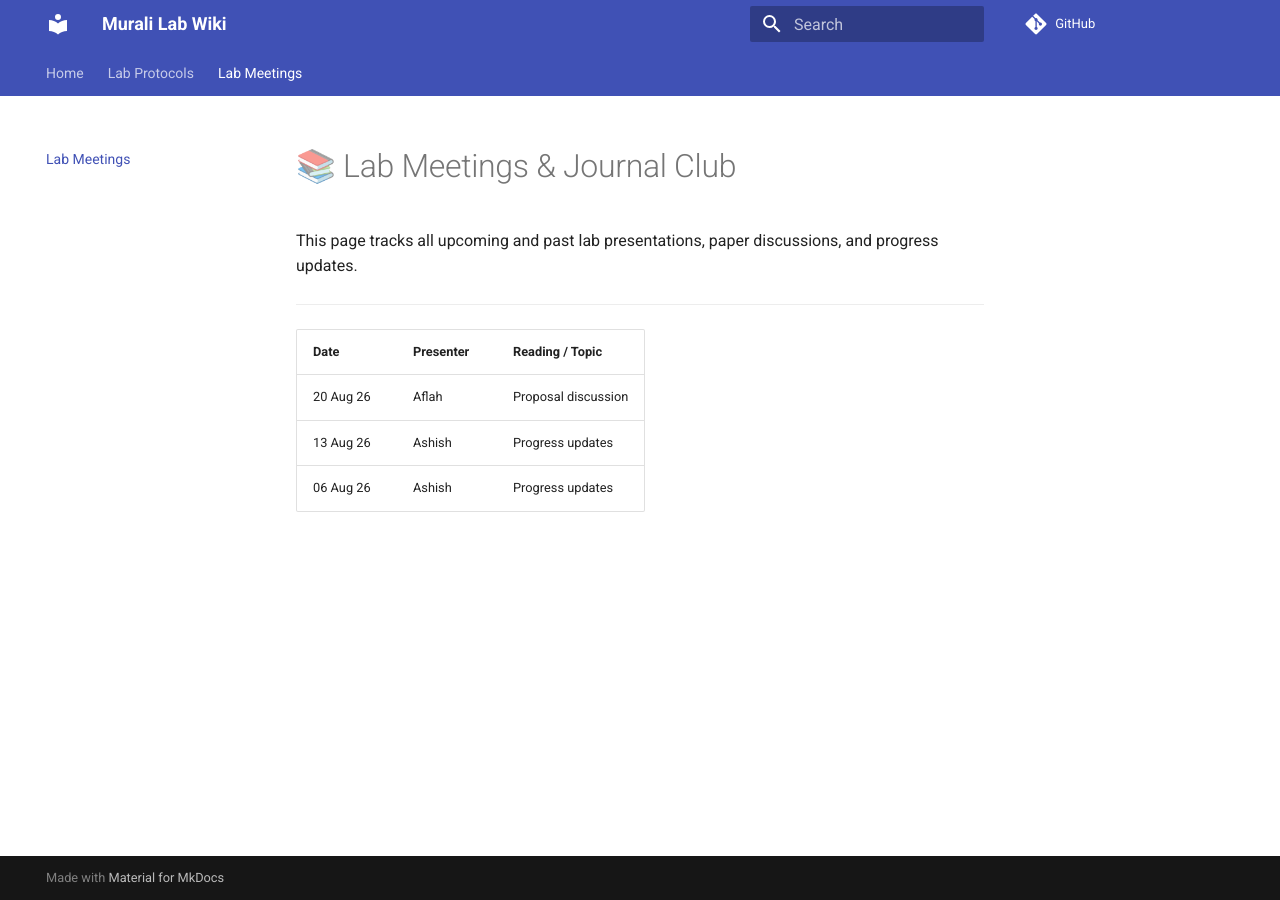
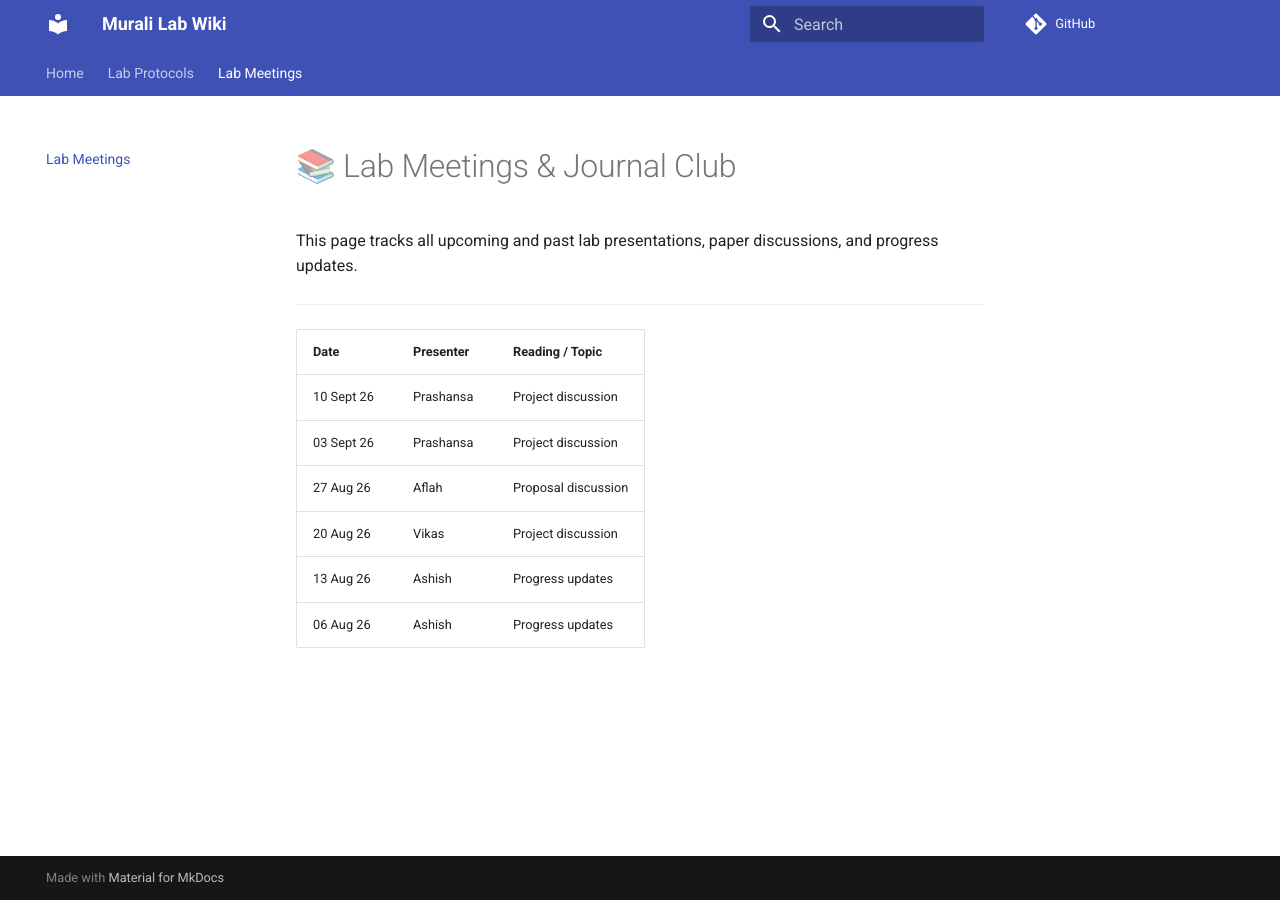
Before and after one commit to Muralilab-CCN/lab_wiki, an MkDocs documentation site: the page built from docs/meetings.md, in a window 1280 px wide. Built offline with MkDocs 1.6.1 and Material for MkDocs 9.7.7, drawn with Linux system fonts in a browser that asks for light colours; comment, search, counter and statistics services are not loaded.

Commit message:
meeting update

```diff
--- a/docs/meetings.md
+++ b/docs/meetings.md
@@ -9,6 +9,9 @@ This page tracks all upcoming and past lab presentations, paper discussions, and
 
 | Date | Presenter | Reading / Topic |
 | :--- | :--- | :--- |
-| 20 Aug 26 | Aflah | Proposal discussion |
+| 10 Sept 26 | Prashansa | Project discussion |
+| 03 Sept 26 | Prashansa | Project discussion |
+| 27 Aug 26 | Aflah | Proposal discussion |
+| 20 Aug 26 | Vikas | Project discussion |
 | 13 Aug 26 | Ashish | Progress updates |
 | 06 Aug 26 | Ashish | Progress updates |
```
